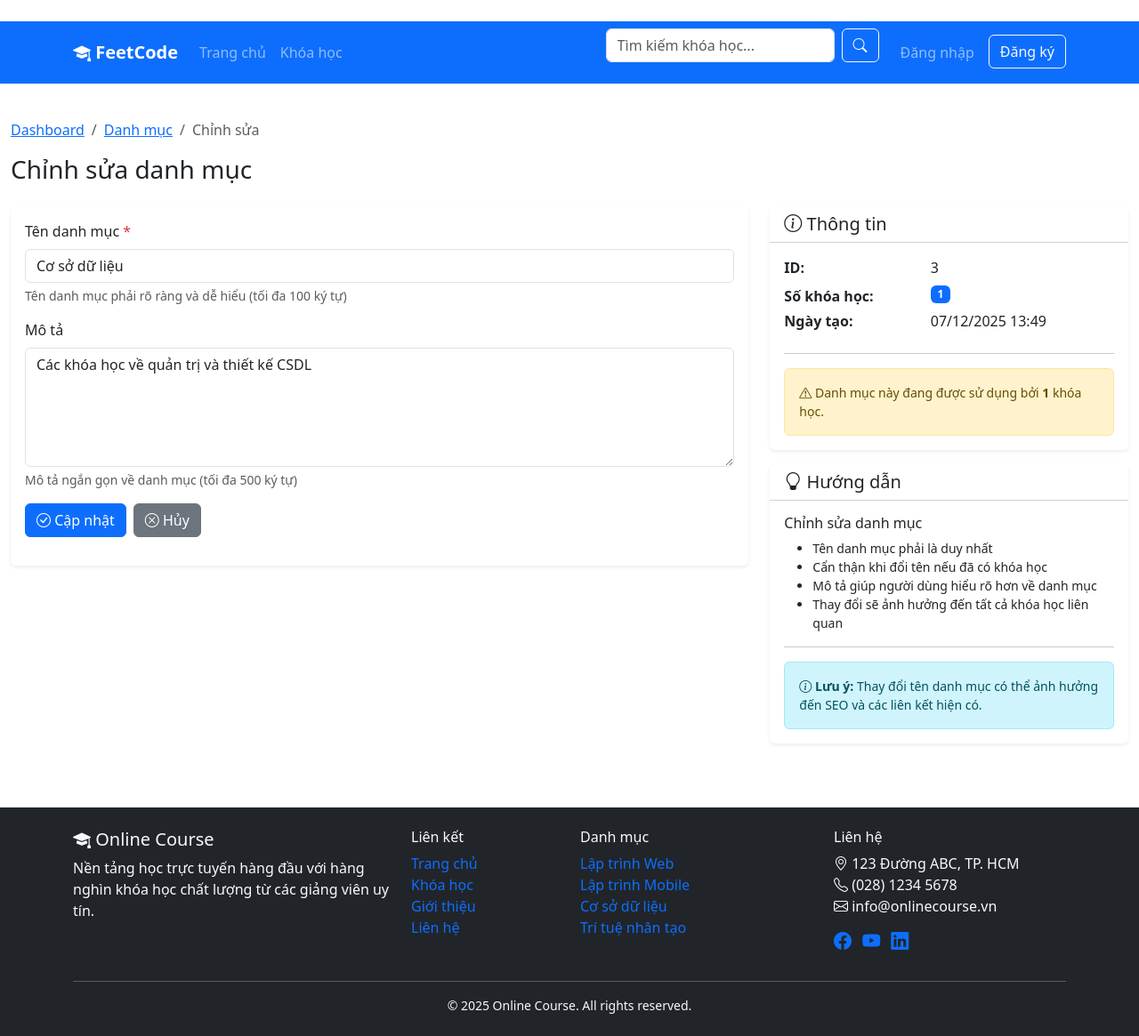
After one commit to LoudlyDawn2108/CNWeb_BTTH02, a PHP site: page /admin/categories/3/edit in a window 1280 px wide. The commit adds this page. Shown: the whole page at 89% size. Run offline with PHP 8.4, Linux system fonts and the light colour scheme; data comes from the database, SQL or seed files in the repository.

Commit message:
feat: add editCategory method and view for category editing in AdminController

```diff
--- a/controllers/AdminController.php
+++ b/controllers/AdminController.php
@@ -276,6 +276,36 @@ class AdminController extends Controller
     }
 
     /**
+     * Edit Category - Show edit form with existing data
+     */
+    public function editCategory(int $id): void
+    {
+        // Find category
+        $category = Category::find($id);
+
+        if (!$category) {
+            $_SESSION['error'] = 'Kh\u00f4ng t\u00ecm th\u1ea5y danh m\u1ee5c';
+            $this->redirect('/admin/categories');
+        }
+
+        // Get course count for this category
+        $courseCount = Course::query()
+            ->where('category_id', $id)
+            ->count();
+
+        $categoryData = $category->toArray();
+        $categoryData['course_count'] = $courseCount;
+
+        $viewModel = new \ViewModels\AdminCategoryFormViewModel(
+            title: "Ch\u1ec9nh s\u1eeda danh m\u1ee5c - Feetcode",
+            category: $categoryData,
+            isEdit: true
+        );
+
+        $this->render('admin/categories/edit', $viewModel);
+    }
+
+    /**
      * Admin Dashboard - Display statistics and overview
      */
     public function dashboard(): void
--- a/index.php
+++ b/index.php
@@ -76,6 +76,7 @@ try {
     $router->get('/admin/categories', [AdminController::class, 'listCategories']);
     $router->get('/admin/categories/create', [AdminController::class, 'createCategory']);
     $router->post('/admin/categories/store', [AdminController::class, 'storeCategory']);
+    $router->get('/admin/categories/{id}/edit', [AdminController::class, 'editCategory']);
 
 
     // Dispatch
--- /dev/null
+++ b/views/admin/categories/edit.php
@@ -0,0 +1,185 @@
+<?php
+/**
+ * @var ViewModels\AdminCategoryFormViewModel $viewModel
+ */
+$category = $viewModel->category;
+?>
+
+<div class="container-fluid py-4">
+    <!-- Page Header -->
+    <div class="row mb-4">
+        <div class="col-12">
+            <nav aria-label="breadcrumb">
+                <ol class="breadcrumb">
+                    <li class="breadcrumb-item"><a href="/admin/dashboard">Dashboard</a></li>
+                    <li class="breadcrumb-item"><a href="/admin/categories">Danh mục</a></li>
+                    <li class="breadcrumb-item active">Chỉnh sửa</li>
+                </ol>
+            </nav>
+            <h1 class="h3 mb-0">Chỉnh sửa danh mục</h1>
+        </div>
+    </div>
+
+    <?php if (isset($_SESSION['error'])): ?>
+        <div class="alert alert-danger alert-dismissible fade show" role="alert">
+            <?= $_SESSION['error']; unset($_SESSION['error']); ?>
+            <button type="button" class="btn-close" data-bs-dismiss="alert"></button>
+        </div>
+    <?php endif; ?>
+
+    <div class="row">
+        <div class="col-lg-8">
+            <div class="card border-0 shadow-sm">
+                <div class="card-body">
+                    <form method="POST" action="/admin/categories/<?= $category['id'] ?>/update" id="categoryForm">
+                        <div class="mb-3">
+                            <label for="name" class="form-label">
+                                Tên danh mục <span class="text-danger">*</span>
+                            </label>
+                            <input
+                                type="text"
+                                class="form-control <?= isset($_SESSION['errors']['name']) ? 'is-invalid' : '' ?>"
+                                id="name"
+                                name="name"
+                                value="<?= isset($_SESSION['old']['name']) ? htmlspecialchars($_SESSION['old']['name']) : htmlspecialchars($category['name']) ?>"
+                                required
+                                maxlength="100"
+                                placeholder="Ví dụ: Lập trình Web, Khoa học dữ liệu...">
+                            <?php if (isset($_SESSION['errors']['name'])): ?>
+                                <div class="invalid-feedback">
+                                    <?= $_SESSION['errors']['name']; ?>
+                                </div>
+                            <?php endif; ?>
+                            <div class="form-text">
+                                Tên danh mục phải rõ ràng và dễ hiểu (tối đa 100 ký tự)
+                            </div>
+                        </div>
+
+                        <div class="mb-3">
+                            <label for="description" class="form-label">Mô tả</label>
+                            <textarea
+                                class="form-control <?= isset($_SESSION['errors']['description']) ? 'is-invalid' : '' ?>"
+                                id="description"
+                                name="description"
+                                rows="5"
+                                maxlength="500"
+                                placeholder="Mô tả chi tiết về danh mục này..."><?= isset($_SESSION['old']['description']) ? htmlspecialchars($_SESSION['old']['description']) : htmlspecialchars($category['description'] ?? '') ?></textarea>
+                            <?php if (isset($_SESSION['errors']['description'])): ?>
+                                <div class="invalid-feedback">
+                                    <?= $_SESSION['errors']['description']; ?>
+                                </div>
+                            <?php endif; ?>
+                            <div class="form-text">
+                                Mô tả ngắn gọn về danh mục (tối đa 500 ký tự)
+                            </div>
+                        </div>
+
+                        <div class="d-flex gap-2">
+                            <button type="submit" class="btn btn-primary">
+                                <i class="bi bi-check-circle"></i> Cập nhật
+                            </button>
+                            <a href="/admin/categories" class="btn btn-secondary">
+                                <i class="bi bi-x-circle"></i> Hủy
+                            </a>
+                        </div>
+                    </form>
+                </div>
+            </div>
+        </div>
+
+        <div class="col-lg-4">
+            <div class="card border-0 shadow-sm mb-3">
+                <div class="card-header bg-white">
+                    <h5 class="mb-0"><i class="bi bi-info-circle"></i> Thông tin</h5>
+                </div>
+                <div class="card-body">
+                    <dl class="row mb-0">
+                        <dt class="col-sm-5">ID:</dt>
+                        <dd class="col-sm-7"><?= $category['id'] ?></dd>
+
+                        <dt class="col-sm-5">Số khóa học:</dt>
+                        <dd class="col-sm-7">
+                            <span class="badge bg-primary"><?= number_format($category['course_count']) ?></span>
+                        </dd>
+
+                        <dt class="col-sm-5">Ngày tạo:</dt>
+                        <dd class="col-sm-7"><?= date('d/m/Y H:i', strtotime($category['created_at'])) ?></dd>
+                    </dl>
+
+                    <?php if ($category['course_count'] > 0): ?>
+                        <hr>
+                        <div class="alert alert-warning mb-0 small">
+                            <i class="bi bi-exclamation-triangle"></i> Danh mục này đang được sử dụng bởi <strong><?= number_format($category['course_count']) ?></strong> khóa học.
+                        </div>
+                    <?php endif; ?>
+                </div>
+            </div>
+
+            <div class="card border-0 shadow-sm">
+                <div class="card-header bg-white">
+                    <h5 class="mb-0"><i class="bi bi-lightbulb"></i> Hướng dẫn</h5>
+                </div>
+                <div class="card-body">
+                    <h6>Chỉnh sửa danh mục</h6>
+                    <ul class="small">
+                        <li>Tên danh mục phải là duy nhất</li>
+                        <li>Cẩn thận khi đổi tên nếu đã có khóa học</li>
+                        <li>Mô tả giúp người dùng hiểu rõ hơn về danh mục</li>
+                        <li>Thay đổi sẽ ảnh hưởng đến tất cả khóa học liên quan</li>
+                    </ul>
+
+                    <hr>
+
+                    <div class="alert alert-info mb-0 small">
+                        <i class="bi bi-info-circle"></i> <strong>Lưu ý:</strong> Thay đổi tên danh mục có thể ảnh hưởng đến SEO và các liên kết hiện có.
+                    </div>
+                </div>
+            </div>
+        </div>
+    </div>
+</div>
+
+<?php
+// Clear old input and errors after displaying
+unset($_SESSION['old']);
+unset($_SESSION['errors']);
+?>
+
+<link rel="stylesheet" href="https://cdn.jsdelivr.net/npm/bootstrap-icons@1.11.1/font/bootstrap-icons.css">
+
+<script>
+document.getElementById('categoryForm').addEventListener('submit', function(e) {
+    const name = document.getElementById('name').value.trim();
+
+    if (!name) {
+        e.preventDefault();
+        alert('Vui lòng nhập tên danh mục');
+        document.getElementById('name').focus();
+        return false;
+    }
+
+    if (name.length < 3) {
+        e.preventDefault();
+        alert('Tên danh mục phải có ít nhất 3 ký tự');
+        document.getElementById('name').focus();
+        return false;
+    }
+});
+
+// Character counter for description
+const descTextarea = document.getElementById('description');
+const maxLength = 500;
+
+descTextarea.addEventListener('input', function() {
+    const remaining = maxLength - this.value.length;
+    const formText = this.parentElement.querySelector('.form-text');
+
+    if (remaining < 50) {
+        formText.innerHTML = `Còn lại: ${remaining} ký tự`;
+        formText.classList.add('text-warning');
+    } else {
+        formText.innerHTML = 'Mô tả ngắn gọn về danh mục (tối đa 500 ký tự)';
+        formText.classList.remove('text-warning');
+    }
+});
+</script>
```
